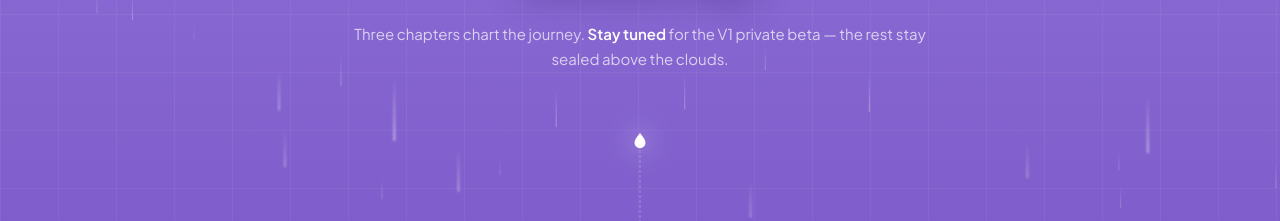
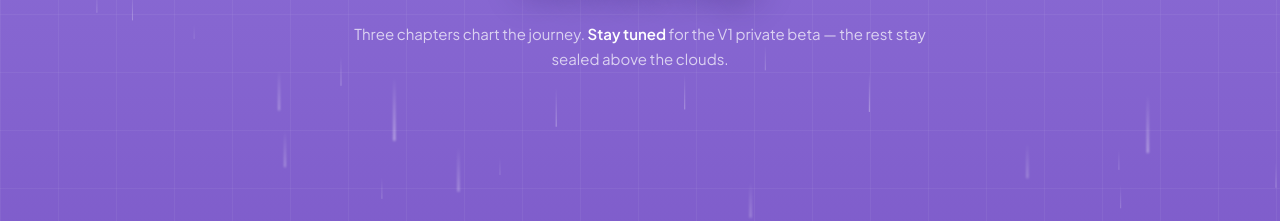
Before and after one commit to menoid-wallet/website, a Next.js app: page / in a window 1280 px wide. Shown: the part 4653-4874 px from the top of the page. Built offline with nearby package versions, Linux system fonts and the light colour scheme.

Commit message:
removed divider in roadmap

```diff
--- a/src/components/Roadmap.tsx
+++ b/src/components/Roadmap.tsx
@@ -424,12 +424,7 @@ export default function Roadmap() {
 
         {/* timeline */}
         <div ref={trackRef} className="rm-tl">
-          <div className="rm-line" aria-hidden />
-          <div ref={fillRef} className="rm-fill" aria-hidden>
-            <span className="rm-drop">
-              <Droplet size={20} />
-            </span>
-          </div>
+
           {PHASES.map((phase, i) => (
             <TimelineRow key={phase.version} phase={phase} index={i} />
           ))}
```
